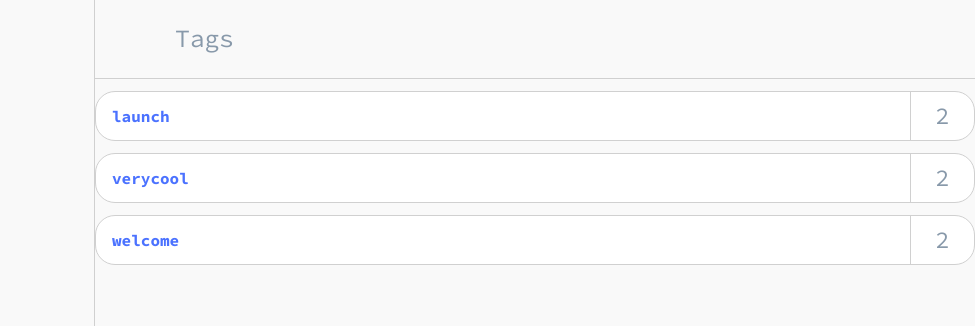
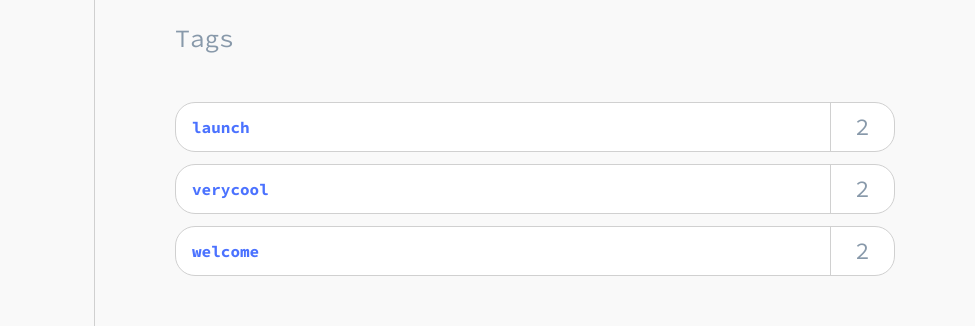
Before and after one commit to danieldunderfelt/very-cool-dev, a Gatsby site: page /tags in a window 1280 px wide. Shown: the top 326 px of the page, 305-1280 px from the left. Built offline with nearby package versions, Linux system fonts and the light colour scheme; Gatsby itself is replaced by a stand-in of ours.

Commit message:
Quick fix for tag list.

```diff
--- a/src/style/PostList.module.scss
+++ b/src/style/PostList.module.scss
@@ -42,6 +42,9 @@
 .TagList {
   padding: 0;
   list-style: none;
+  @include articleWidth;
+  border-top: 0;
+  margin-top: $margin * 2;
 
   li {
     display: block;
@@ -57,6 +60,10 @@
     align-items: center;
     width: 100%;
     background: white;
+
+    &:hover {
+      transform: scale(1.01);
+    }
   }
 
   .TagListTag {
```
